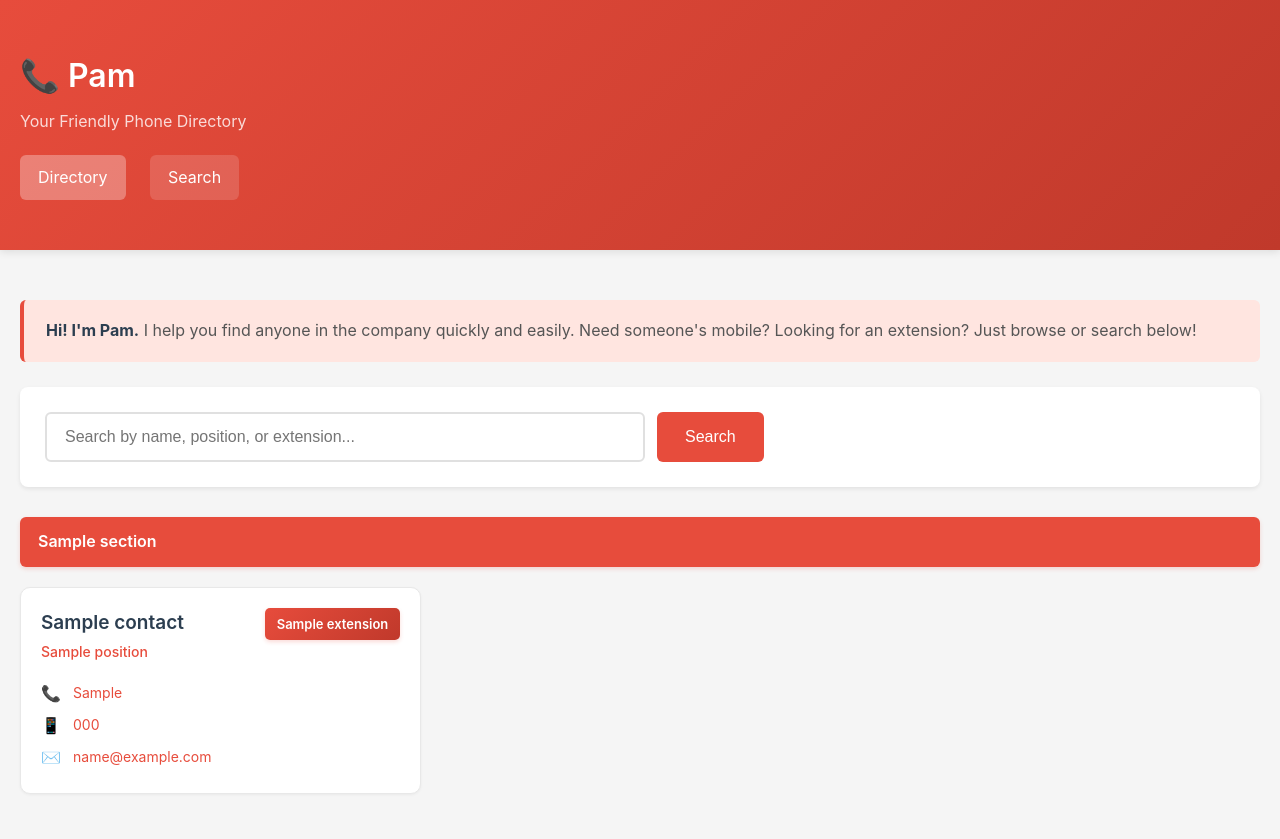
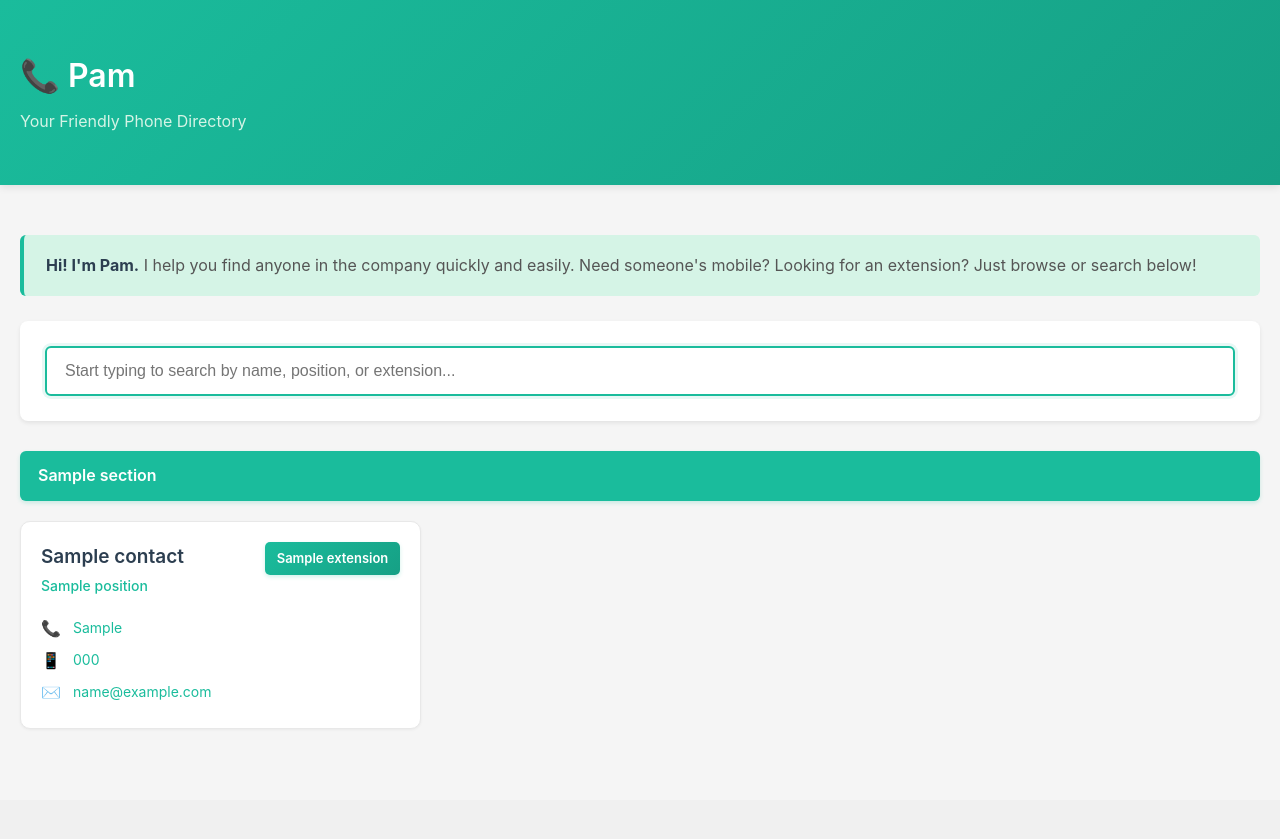
Before and after one commit to derekgwatson/bot-team, a Flask app: page / in a window 1280 px wide. After the commit the page ends 728 px from the top, so only its background shows below. Run offline with Flask 3, Linux system fonts and the light colour scheme; a database or web service that is not in the repository returns one stand-in record (values such as "Sample title"); data that the repository does not hold is empty.

Commit message:
Update Pam with teal color scheme and live search filtering

```diff
--- a/pam/web/templates/base.html
+++ b/pam/web/templates/base.html
@@ -25,7 +25,7 @@
         }
 
         header {
-            background: linear-gradient(135deg, #e74c3c 0%, #c0392b 100%);
+            background: linear-gradient(135deg, #1abc9c 0%, #16a085 100%);
             color: white;
             padding: 30px 0;
             margin-bottom: 30px;
@@ -38,7 +38,7 @@
         }
 
         header p {
-            color: #fadbd8;
+            color: #d5f4e6;
             margin-top: 8px;
             font-size: 16px;
         }
@@ -75,46 +75,25 @@
             box-shadow: 0 2px 4px rgba(0,0,0,0.08);
         }
 
-        .search-bar form {
-            display: flex;
-            gap: 12px;
-        }
-
         .search-bar input {
-            flex: 1;
-            max-width: 600px;
+            width: 100%;
             padding: 14px 18px;
             font-size: 16px;
             border: 2px solid #e0e0e0;
             border-radius: 6px;
-            transition: border-color 0.2s;
+            transition: border-color 0.2s, box-shadow 0.2s;
         }
 
         .search-bar input:focus {
             outline: none;
-            border-color: #e74c3c;
-        }
-
-        .search-bar button {
-            padding: 14px 28px;
-            background: #e74c3c;
-            color: white;
-            border: none;
-            border-radius: 6px;
-            font-size: 16px;
-            font-weight: 500;
-            cursor: pointer;
-            transition: background 0.2s;
-        }
-
-        .search-bar button:hover {
-            background: #c0392b;
+            border-color: #1abc9c;
+            box-shadow: 0 0 0 3px rgba(26, 188, 156, 0.1);
         }
 
         .btn {
             display: inline-block;
             padding: 10px 20px;
-            background: #e74c3c;
+            background: #1abc9c;
             color: white;
             text-decoration: none;
             border-radius: 6px;
@@ -125,7 +104,7 @@
         }
 
         .btn:hover {
-            background: #c0392b;
+            background: #16a085;
         }
 
         .error {
@@ -137,8 +116,8 @@
         }
 
         .info-box {
-            background: #ffe5e0;
-            border-left: 4px solid #e74c3c;
+            background: #d5f4e6;
+            border-left: 4px solid #1abc9c;
             padding: 18px 22px;
             margin-bottom: 25px;
             border-radius: 6px;
@@ -155,14 +134,14 @@
         }
 
         .section-header {
-            background: #e74c3c;
+            background: #1abc9c;
             color: white;
             padding: 12px 18px;
             margin: 30px 0 20px 0;
             border-radius: 6px;
             font-weight: 600;
             font-size: 16px;
-            box-shadow: 0 2px 4px rgba(231, 76, 60, 0.2);
+            box-shadow: 0 2px 4px rgba(26, 188, 156, 0.2);
         }
 
         .section-header:first-of-type {
@@ -188,8 +167,8 @@
         }
 
         .contact-card:hover {
-            box-shadow: 0 6px 16px rgba(231, 76, 60, 0.15);
-            border-color: #e74c3c;
+            box-shadow: 0 6px 16px rgba(26, 188, 156, 0.15);
+            border-color: #1abc9c;
             transform: translateY(-2px);
         }
 
@@ -213,7 +192,7 @@
 
         .contact-position {
             font-size: 14px;
-            color: #e74c3c;
+            color: #1abc9c;
             margin-top: 3px;
             font-weight: 500;
         }
@@ -229,9 +208,9 @@
             border-radius: 5px;
             font-size: 13px;
             font-weight: 600;
-            background: linear-gradient(135deg, #e74c3c 0%, #c0392b 100%);
+            background: linear-gradient(135deg, #1abc9c 0%, #16a085 100%);
             color: white;
-            box-shadow: 0 2px 4px rgba(231, 76, 60, 0.2);
+            box-shadow: 0 2px 4px rgba(26, 188, 156, 0.2);
         }
 
         .contact-details {
@@ -254,13 +233,13 @@
         }
 
         .contact-detail-line a {
-            color: #e74c3c;
+            color: #1abc9c;
             text-decoration: none;
             transition: color 0.2s;
         }
 
         .contact-detail-line a:hover {
-            color: #c0392b;
+            color: #16a085;
             text-decoration: underline;
         }
 
@@ -299,10 +278,6 @@
         <div class="container">
             <h1>📞 Pam</h1>
             <p>Your Friendly Phone Directory</p>
-            <nav>
-                <a href="/" class="active">Directory</a>
-                <a href="/search">Search</a>
-            </nav>
         </div>
     </header>
 
--- a/pam/web/templates/index.html
+++ b/pam/web/templates/index.html
@@ -2,10 +2,12 @@
 
 {% block content %}
 <div class="search-bar">
-    <form action="/search" method="GET">
-        <input type="text" name="q" placeholder="Search by name, position, or extension..." autocomplete="off">
-        <button type="submit">Search</button>
-    </form>
+    <input type="text" id="searchInput" placeholder="Start typing to search by name, position, or extension..." autocomplete="off">
+</div>
+
+<div id="noResults" class="empty-state" style="display: none;">
+    <h3>No contacts found</h3>
+    <p>Try a different search term.</p>
 </div>
 
 {% if error %}
@@ -14,13 +16,15 @@
 </div>
 {% endif %}
 
+<div id="directory">
 {% if sections %}
     {% for section_name, contacts in sections.items() %}
+    <div class="section-container" data-section="{{ section_name }}">
         <div class="section-header">{{ section_name }}</div>
 
         <div class="contacts-grid">
             {% for contact in contacts %}
-        <div class="contact-card">
+            <div class="contact-card" data-searchable="{{ contact.name|lower }} {{ contact.position|lower }} {{ contact.extension }} {{ contact.fixed_line }} {{ contact.mobile }} {{ contact.email|lower }}">
                 <div class="contact-header">
                     <div class="contact-name-section">
                         <div class="contact-name">{{ contact.name }}</div>
@@ -58,6 +62,7 @@
             </div>
             {% endfor %}
         </div>
+    </div>
     {% endfor %}
 {% else %}
 <div class="empty-state">
@@ -65,4 +70,63 @@
     <p>The phone directory appears to be empty.</p>
 </div>
 {% endif %}
+</div>
+
+<script>
+    // Live search functionality
+    const searchInput = document.getElementById('searchInput');
+    const noResults = document.getElementById('noResults');
+    const directory = document.getElementById('directory');
+
+    searchInput.addEventListener('input', function() {
+        const query = this.value.toLowerCase().trim();
+
+        // Get all contact cards and sections
+        const cards = document.querySelectorAll('.contact-card');
+        const sections = document.querySelectorAll('.section-container');
+
+        let visibleCount = 0;
+
+        if (query === '') {
+            // Show everything if search is empty
+            cards.forEach(card => card.style.display = '');
+            sections.forEach(section => section.style.display = '');
+            noResults.style.display = 'none';
+            return;
+        }
+
+        // Filter cards
+        cards.forEach(card => {
+            const searchable = card.getAttribute('data-searchable');
+            if (searchable.includes(query)) {
+                card.style.display = '';
+                visibleCount++;
+            } else {
+                card.style.display = 'none';
+            }
+        });
+
+        // Hide sections that have no visible cards
+        sections.forEach(section => {
+            const visibleCards = section.querySelectorAll('.contact-card[style=""]');
+            if (visibleCards.length === 0) {
+                section.style.display = 'none';
+            } else {
+                section.style.display = '';
+            }
+        });
+
+        // Show/hide no results message
+        if (visibleCount === 0) {
+            noResults.style.display = 'block';
+            directory.style.display = 'none';
+        } else {
+            noResults.style.display = 'none';
+            directory.style.display = 'block';
+        }
+    });
+
+    // Focus search input on page load
+    searchInput.focus();
+</script>
 {% endblock %}
```
Lines whose indentation alone changed are shown as unchanged.
